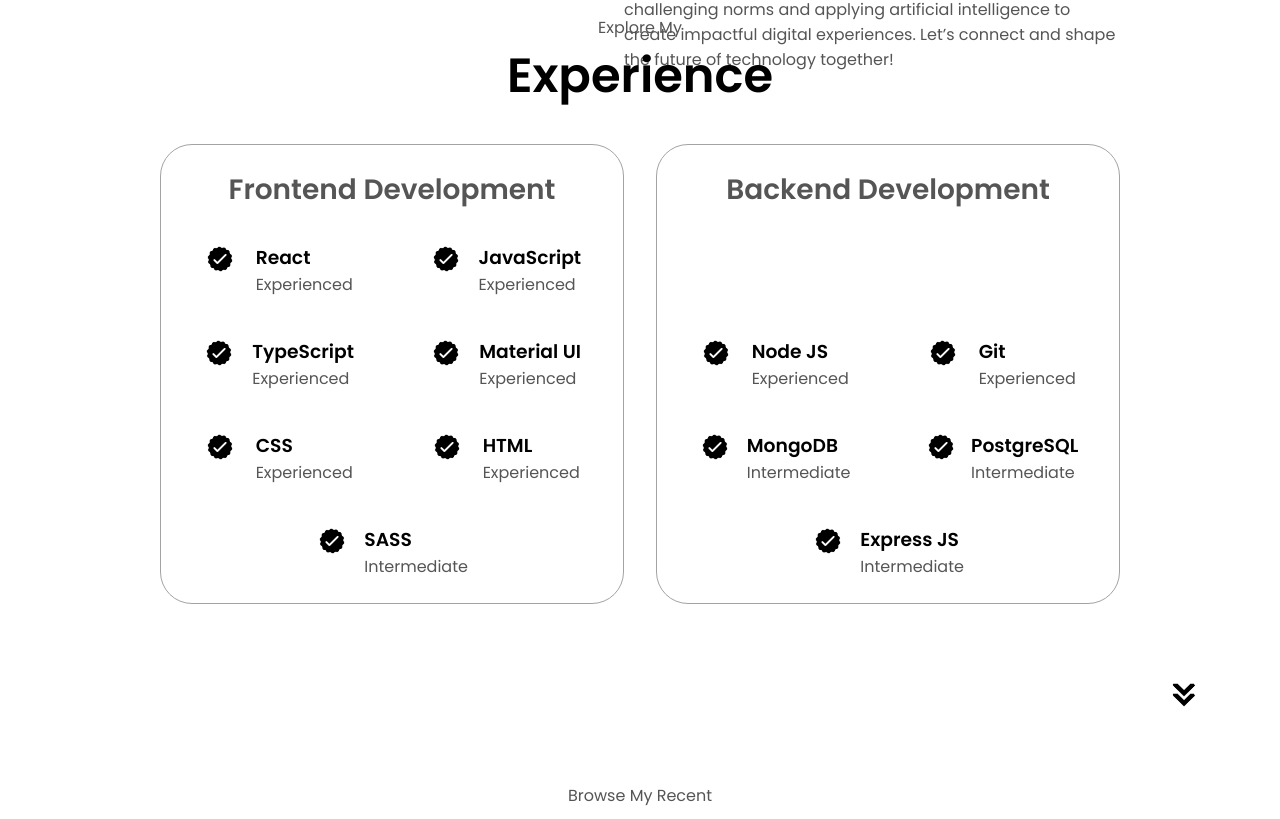
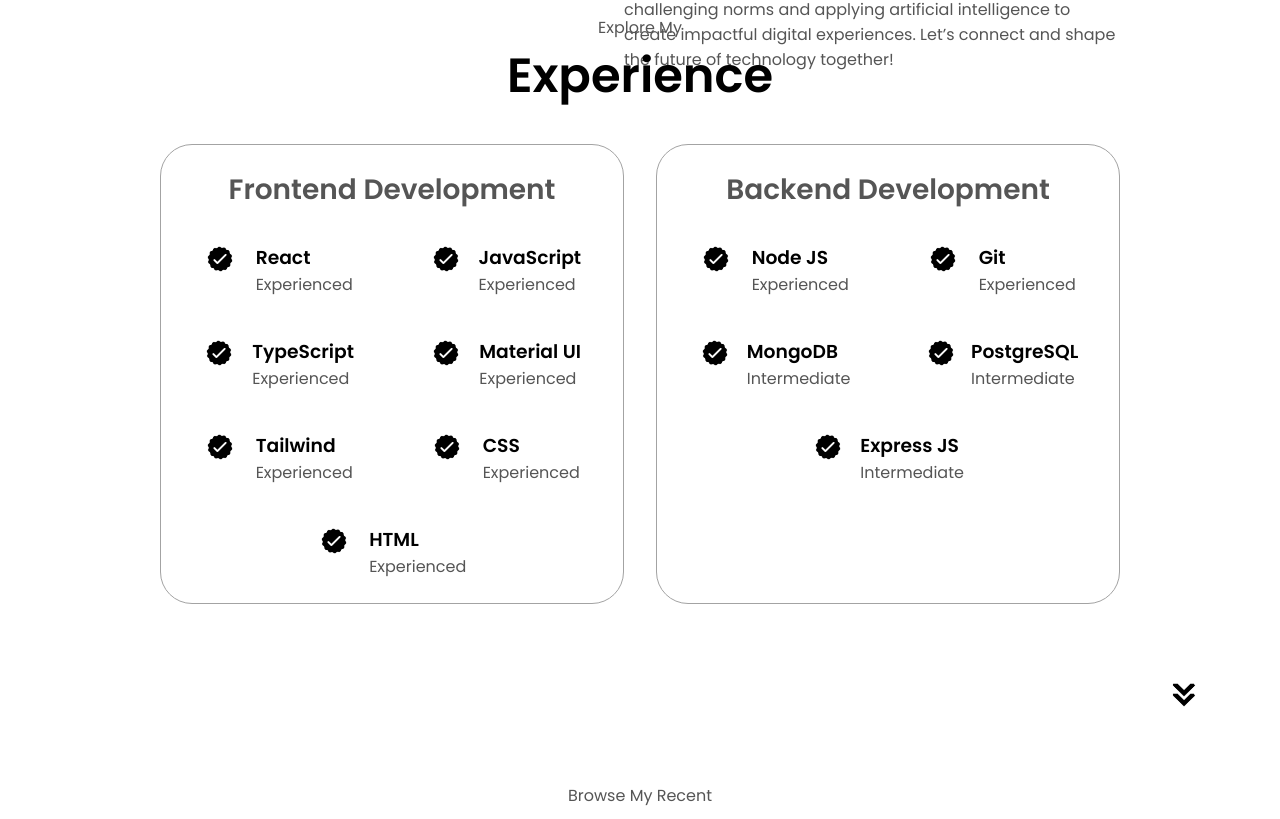
Before and after one commit to NicolasVenzmer/portfolio-v3, a React (Create React App) app: page / in a window 1280 px wide. Shown: the part 1681-2500 px from the top of the page. Built offline with nearby package versions, Linux system fonts and the light colour scheme.

Commit message:
fix: experience css

```diff
--- a/src/components/experience/Experience.css
+++ b/src/components/experience/Experience.css
@@ -13,6 +13,11 @@
     display: flex;
     justify-content: center;
     flex-direction: column;
+}
+
+.details-container {
+    display: flex;
+    justify-content: flex-start !important;
 }
 
 .article-container {
@@ -95,6 +100,7 @@ article .icon {
 }
 
 @media screen and (max-width: 600px) {
+
     #contact,
     footer {
         height: 40vh;
--- a/src/components/experience/Experience.jsx
+++ b/src/components/experience/Experience.jsx
@@ -24,18 +24,18 @@ const frontend = [
     },
     {
         id: 5,
+        name: 'Tailwind',
+        level: 'Experienced',
+    },
+    {
+        id: 6,
         name: 'CSS',
         level: 'Experienced',
     },
     {
-        id: 6,
+        id: 7,
         name: 'HTML',
         level: 'Experienced',
-    },
-    {
-        id: 7,
-        name: 'SASS',
-        level: 'Intermediate',
     },
 ]
 
```
